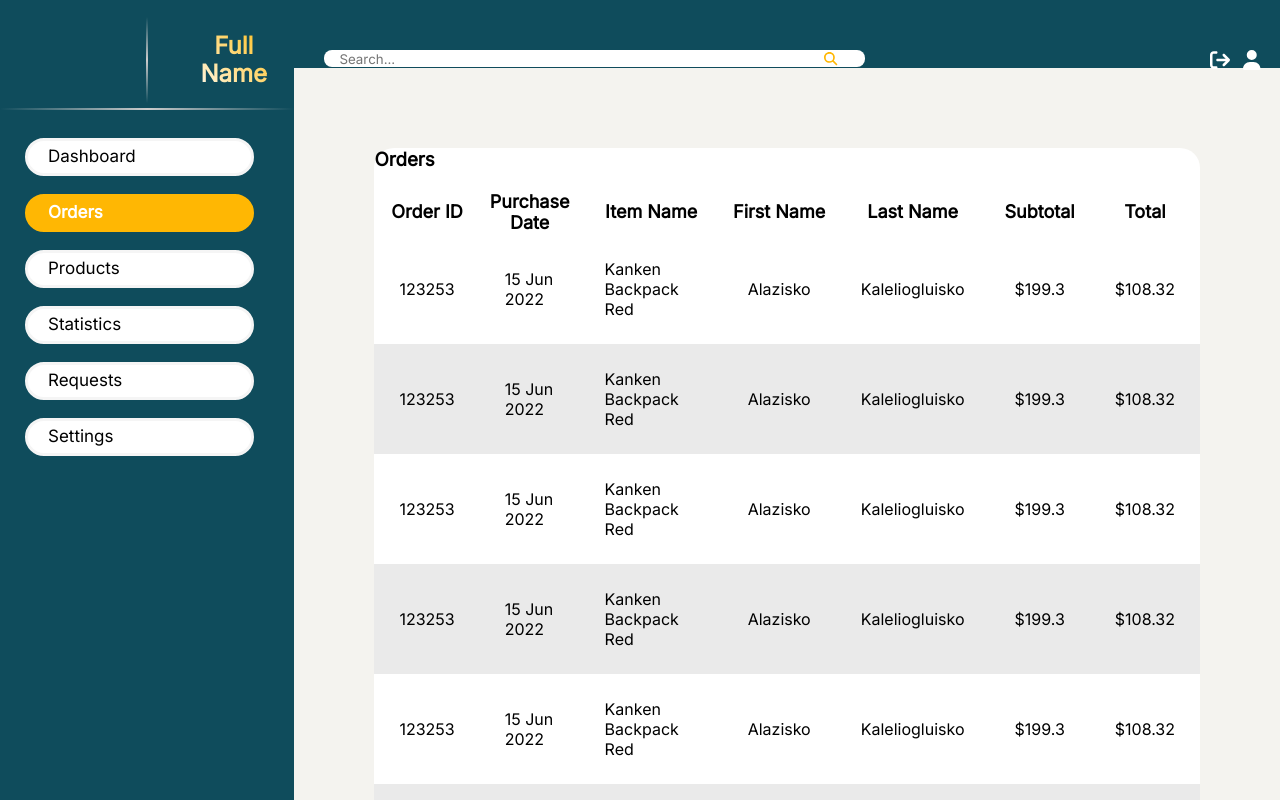
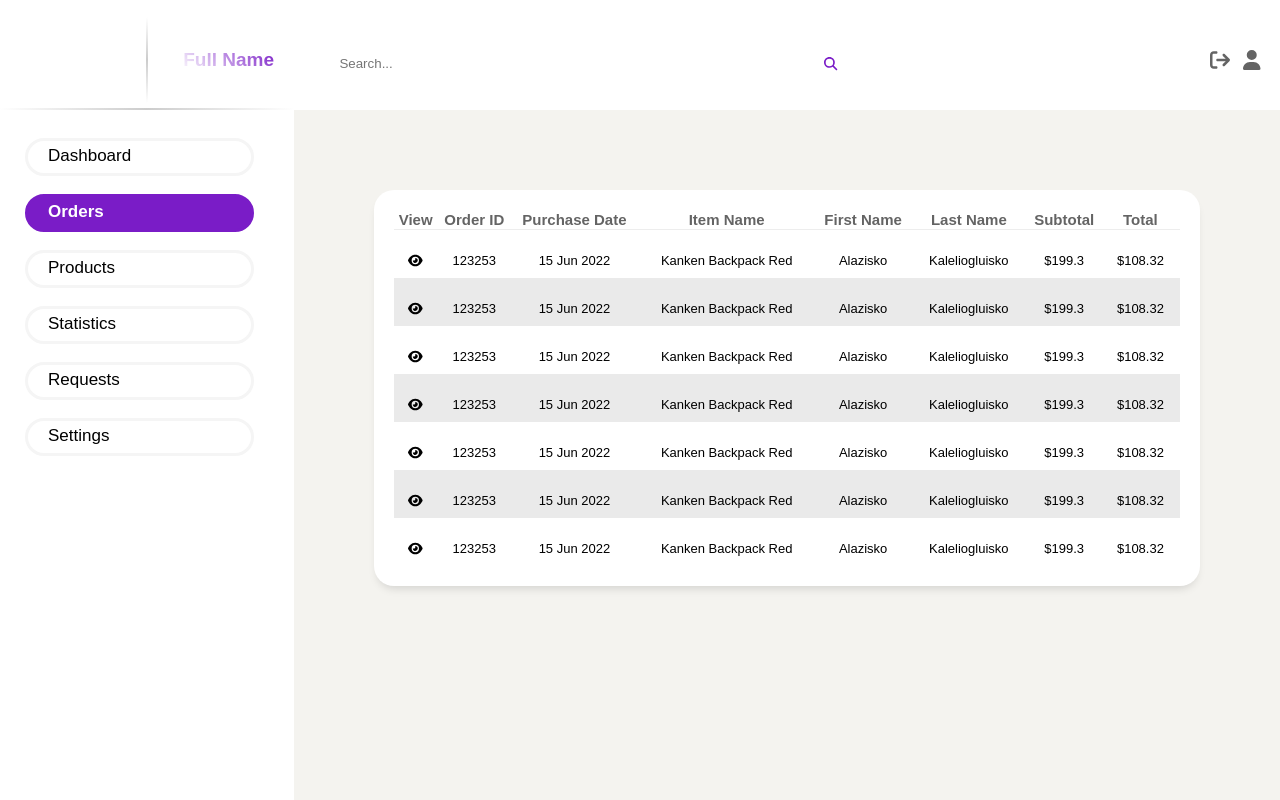
Before and after one commit to Akaleli1/admin-dashboard, a React (Create React App) app: page / in a window 1280 px wide. Shown: the top 800 px of the page. Built offline with nearby package versions, Linux system fonts and the light colour scheme.

Commit message:
Redesigned Template & Colors

```diff
--- a/src/components/shared/Table/OrderTable.jsx
+++ b/src/components/shared/Table/OrderTable.jsx
@@ -1,24 +1,29 @@
-
+import { FontAwesomeIcon } from "@fortawesome/react-fontawesome";
+import { faEye } from '@fortawesome/free-solid-svg-icons'
 function Order() {
   return (
     <div className="order-table-container">
     <div className="table-container">
 
-    <h3>Orders</h3>
-    <table>
+    <table className="order-table">
       <thead className="table-header-section">
-        <th>Order ID</th>
-        <th>Purchase Date</th>
-        <th>Item Name</th>
-        <th>First Name</th>
-        <th>Last Name</th>
-        <th>Subtotal</th>
-        <th>Total</th>
+        <tr>
+        <th>View</th>
+        <th> <strong> Order ID </strong> </th>
+        <th><strong>Purchase Date</strong></th>
+        <th><strong>Item Name</strong></th>
+        <th><strong>First Name</strong></th>
+        <th><strong>Last Name</strong></th>
+        <th><strong>Subtotal</strong></th>
+        <th><strong>Total</strong></th>
+        </tr>
       </thead>
+
 
 
       <tbody>
         <tr className="table-row odd">
+          <td> <FontAwesomeIcon icon={faEye} /> </td>
           <td>123253</td>
           <td>15 Jun 2022</td>
           <td>Kanken Backpack Red</td>
@@ -28,6 +33,7 @@ function Order() {
           <td>$108.32</td>
         </tr>
         <tr className="table-row even">
+          <td> <FontAwesomeIcon icon={faEye} /> </td>
           <td>123253</td>
           <td>15 Jun 2022</td>
           <td>Kanken Backpack Red</td>
@@ -37,6 +43,7 @@ function Order() {
           <td>$108.32</td>
         </tr>
         <tr className="table-row odd">
+          <td> <FontAwesomeIcon icon={faEye} /> </td>
           <td>123253</td>
           <td>15 Jun 2022</td>
           <td>Kanken Backpack Red</td>
@@ -46,6 +53,7 @@ function Order() {
           <td>$108.32</td>
         </tr>
         <tr className="table-row even">
+          <td> <FontAwesomeIcon icon={faEye} /> </td>
           <td>123253</td>
           <td>15 Jun 2022</td>
           <td>Kanken Backpack Red</td>
@@ -55,6 +63,7 @@ function Order() {
           <td>$108.32</td>
         </tr>
         <tr className="table-row odd">
+          <td> <FontAwesomeIcon icon={faEye} /> </td>
           <td>123253</td>
           <td>15 Jun 2022</td>
           <td>Kanken Backpack Red</td>
@@ -64,6 +73,7 @@ function Order() {
           <td>$108.32</td>
         </tr>
         <tr className="table-row even">
+          <td> <FontAwesomeIcon icon={faEye} /> </td>
           <td>123253</td>
           <td>15 Jun 2022</td>
           <td>Kanken Backpack Red</td>
@@ -73,6 +83,7 @@ function Order() {
           <td>$108.32</td>
         </tr>
         <tr className="table-row odd">
+          <td> <FontAwesomeIcon icon={faEye} /> </td>
           <td>123253</td>
           <td>15 Jun 2022</td>
           <td>Kanken Backpack Red</td>
--- a/src/styles/dashboard/hambar/styles.scss
+++ b/src/styles/dashboard/hambar/styles.scss
@@ -3,7 +3,7 @@
     height: 1024px;
     left: 0px;
     top: 0px;
-    background-color: #0F4C5C;
+    background-color: #ffffff;
     flex: 23%;
     @media screen and (max-width: 800px) {
         display: none;
@@ -40,7 +40,7 @@
     font-family: 'Roboto';
     font-style: normal;
     font-weight: 400;
-    font-size: 24px;
+    font-size: 19px;
     line-height: 28px;
     display: flex;
     align-items: center;
@@ -50,7 +50,7 @@
 
 .ham-user-section-name{
     margin-left: 25px;
-    background-image: linear-gradient(45deg, #ffffff, #FFB703);
+    background-image: linear-gradient(45deg, #ffffff, #7a1cc7);
     background-size: 100%;
     background-repeat: repeat;
     -webkit-background-clip: text;
@@ -86,15 +86,15 @@
     transition: font-weight .1s;
     &:hover,&::after,&:active {
         font-weight: bold;
-        background-color: #FFB703;
+        background-color: #7a1cc7;
         color: white;
-        border-color: #FFB703;
+        border-color: #7a1cc7;
         text-decoration:none;
     }
 }
 .ham-menu-list-element.active{
     font-weight: bold;
-    background-color: #FFB703;
+    background-color: #7a1cc7;
     color: white;
-    border-color: #FFB703;
+    border-color: #7a1cc7;
 }
--- a/src/styles/home/navbar/styles.scss
+++ b/src/styles/home/navbar/styles.scss
@@ -1,5 +1,5 @@
 .navbar-container{
-    background-color: #0F4C5C;
+    background-color: #ffffff;
     flex: 11;
     display: flex;
 }
@@ -35,11 +35,11 @@
         border: 0;
 
     }
-    color: #FFB703;
+    color: #7a1cc7;
     background-color: white ;
     transition: all .3s;
     &:hover{
-        background-color: #FFB703;
+        background-color: #7a1cc7;
         color:white;
     }
 }
@@ -58,19 +58,19 @@
     position: absolute;
     top: 0px;
     right: 20px;
-    color: white;
+    color: rgb(100, 100, 100);
     transition: color .3s;
     &:hover{
-        color: #FFB703;
+        color: #7a1cc7;
     }
 }
 .auth-section-icon-arrow{
     position: absolute;
     top: 0px;
     right: 50px;
-    color: white;
+    color: rgb(100, 100, 100);
     transition: color .3s;
     &:hover{
-        color: #FFB703;
+        color: #7a1cc7;
     }
 }
--- a/src/styles/orders/styles.scss
+++ b/src/styles/orders/styles.scss
@@ -2,23 +2,50 @@
     margin: 10vh 10vh 10vh 10vh;
 }
 
-table {
+table{
+    display: table;
+    text-indent: initial;
+    border-spacing: 2px;
+    border-color: grey;
+}
+.order-table {
     border-collapse:collapse ;
+    background-color: #fff;
+    width: 100%;
+    thead  {
+        border-bottom: 1px solid #ededed;
+        color: rgb(100, 100, 100);
+        font-size: 15px;
+    }
+    tr th thead{
+        background-color: #fff;
+        border: none;
+        color: #999;
+        padding: var(--space-md);
+    }
+    th{
+        display: table-cell;
+        vertical-align: inherit;
+        text-align: -internal-center;
+    }
+    td {
+        text-align: center;
+        padding: 23px 10px 10px 10px;
+        font-size: 13px;
+    }
+
+
+
 }
 
 .table-container{
     background-color: white;
     border-radius: 20px;
-    justify-content: center;
-
+    padding: 20px;
+    box-shadow: 0 6px 10px -4px rgb(0 0 0 / 15%);
 }
 
-td{
-    padding: 25px;
-}
-.table-header-section{
-    font-size: 18px;
-}
+
 
 .odd{
     background-color: white;
--- a/src/styles/styles.scss
+++ b/src/styles/styles.scss
@@ -7,9 +7,7 @@
 @import 'orders/styles.scss';
 
 * {
-  font-family: 'Inter', -apple-system, BlinkMacSystemFont, 'Segoe UI', 'Roboto', 'Oxygen',
-    'Ubuntu', 'Cantarell', 'Fira Sans', 'Droid Sans', 'Helvetica Neue',
-    sans-serif;
+  font-family: Arial, Helvetica, sans-serif;
   -webkit-font-smoothing: antialiased;
   -moz-osx-font-smoothing: grayscale;
 
```
